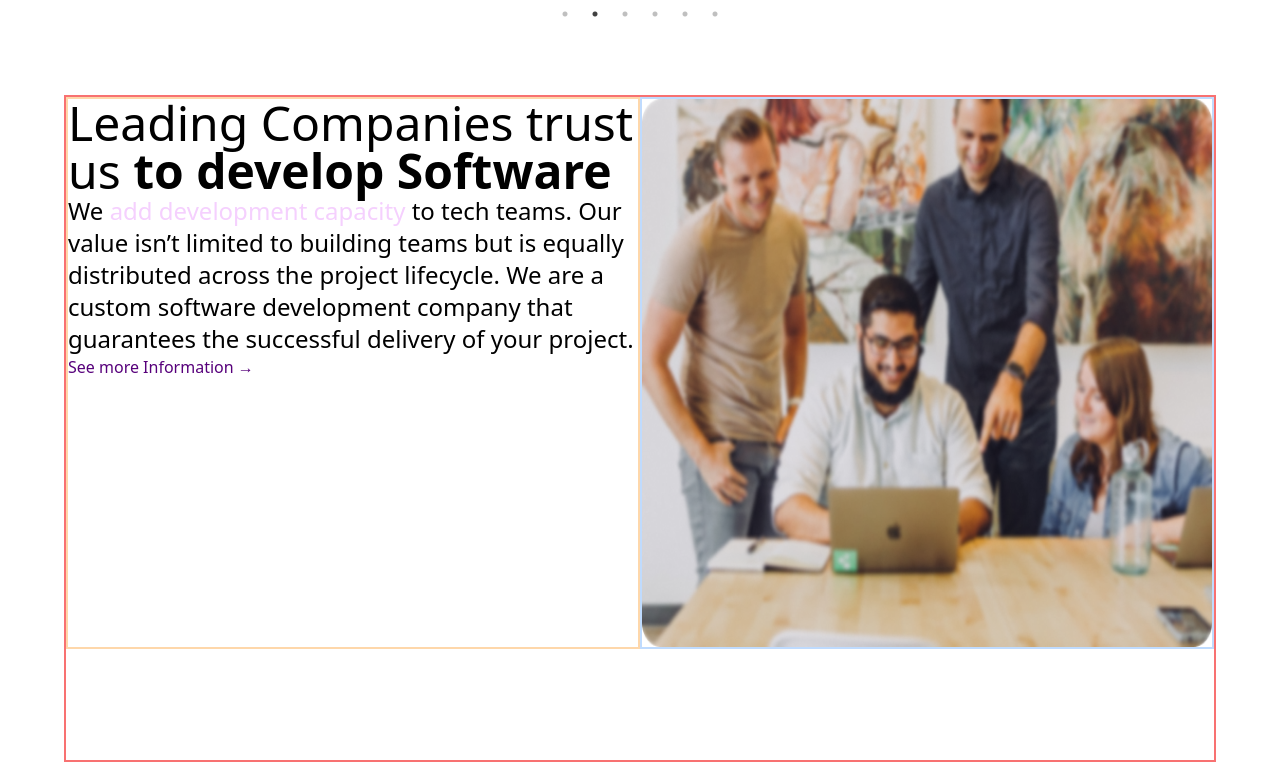
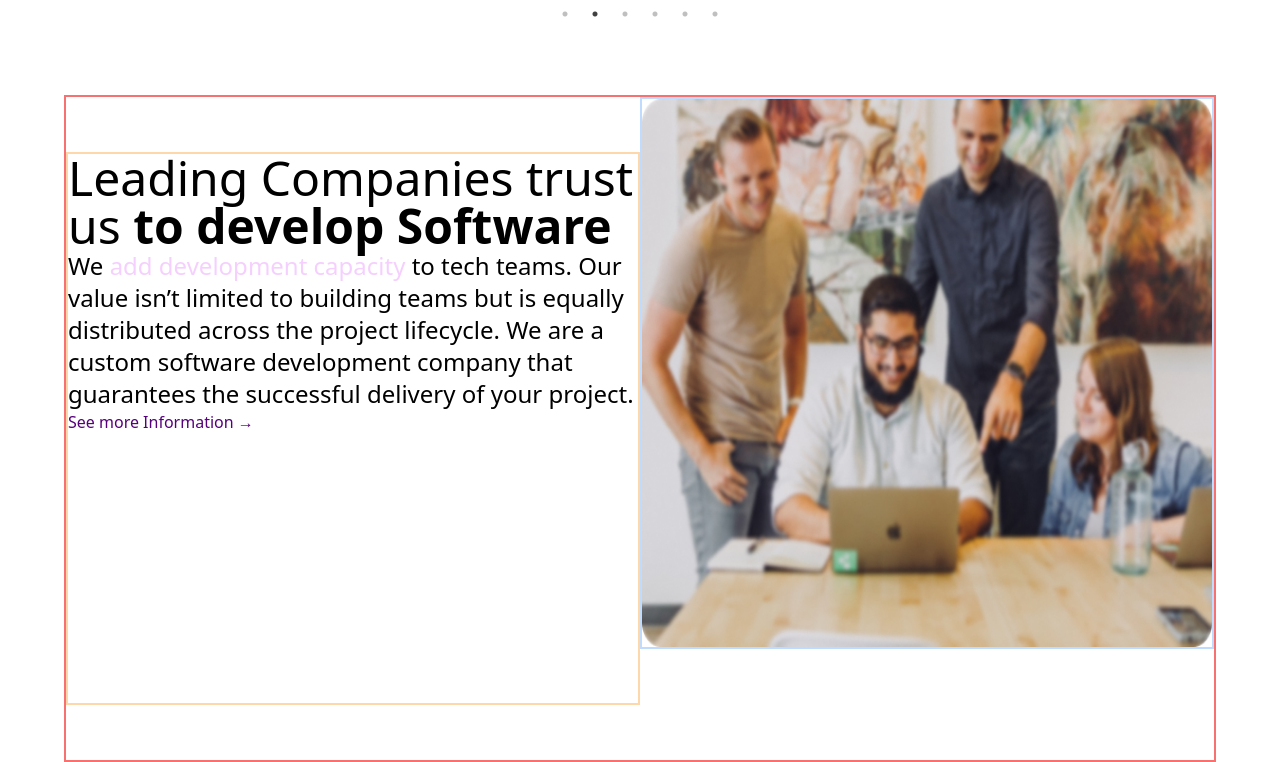
Before and after one commit to obuastella/the4coders, a React (Create React App) app in the folder front-end/: page / in a window 1280 px wide. Shown: the part 1144-1906 px from the top of the page. Built offline with nearby package versions, Linux system fonts and the light colour scheme.

Commit message:
WIP: Leading Companies section

```diff
--- a/front-end/src/pages/Home.jsx
+++ b/front-end/src/pages/Home.jsx
@@ -36,7 +36,7 @@ function Home() {
       </section>
       {/* Leading Companies */}
       <section className="w-[90%] h-5/6 m-auto border-2 border-red-400 flex flex-wrap">
-        <div className="border-2 border-orange-200 h-5/6 w-1/2">
+        <div className="border-2 border-orange-200 h-5/6 w-1/2 m-auto">
           <h2 className="text-5xl">
             Leading Companies trust us{" "}
             <span className="font-bold"> to develop Software</span>
```
